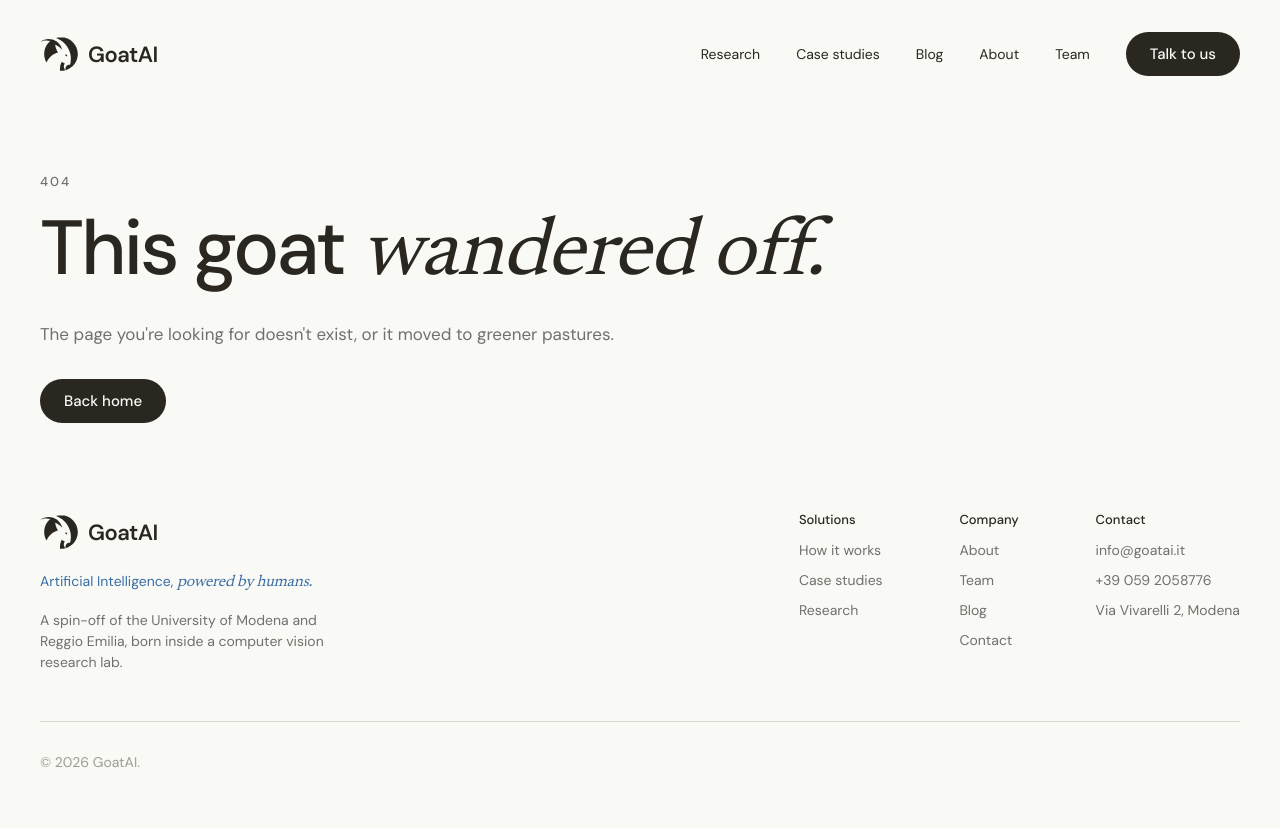
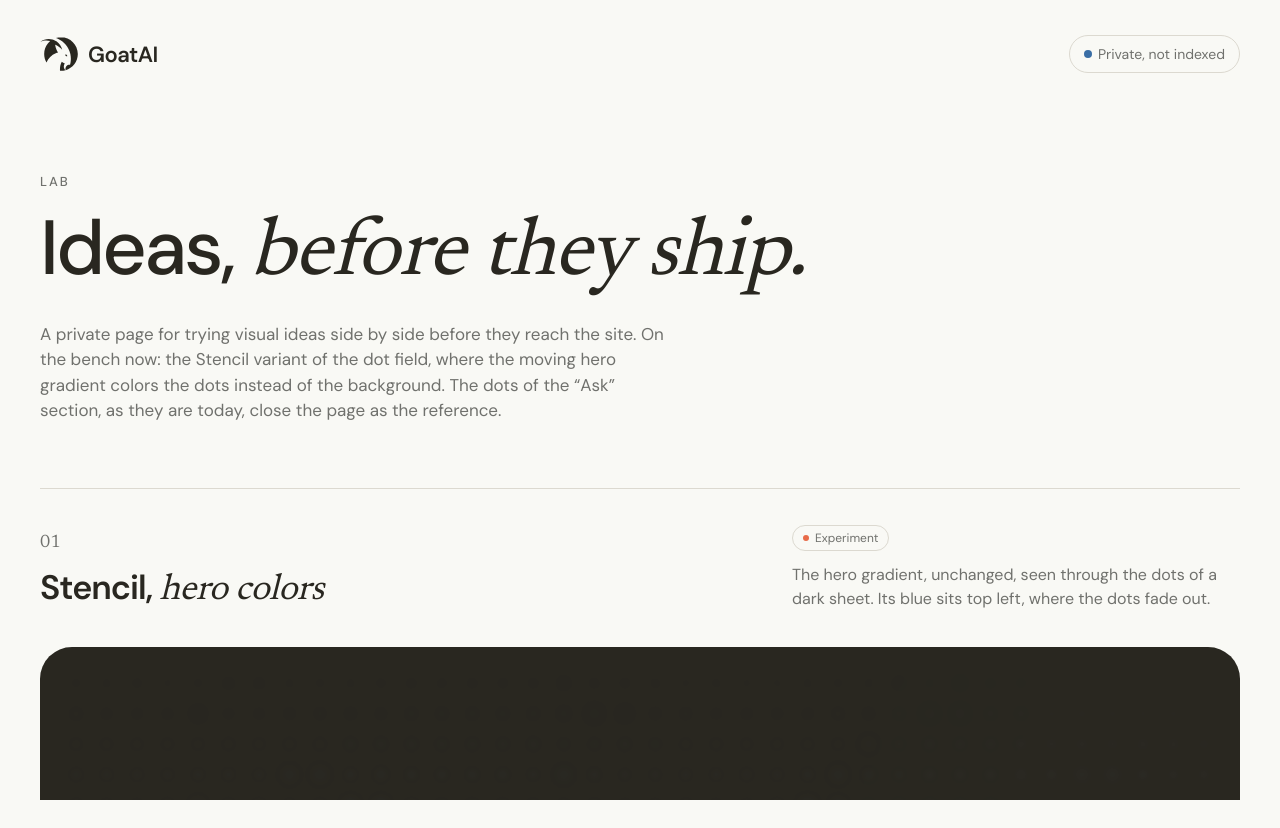
Before and after one commit to jacksalici/goatai.it_2.0, a Next.js app: page /lab in a window 1280 px wide. Before the commit this address had no page. After the commit the page ends 800 px from the top, so only its background shows below. Built offline with nearby package versions, Linux system fonts and the light colour scheme.

Commit message:
feat: add hidden lab page to compare dot field variants

```diff
--- /dev/null
+++ b/src/app/lab/page.tsx
@@ -0,0 +1,114 @@
+import type { Metadata } from "next";
+
+import { DotField } from "@/components/dot-field";
+import { Logo } from "@/components/logo";
+import { PageHeader } from "@/components/page-header";
+import { Badge } from "@/components/ui/badge";
+
+// Graphic experiments. Not linked from anywhere and kept out of search engines:
+// reachable only by typing the URL. The page covers the whole viewport, above
+// the site header and footer, with a bar of its own in the same place, and
+// shows each variant alone in the same rounded box as the "Ask" section, with
+// its name above the box, never on it.
+export const metadata: Metadata = {
+  title: "Lab",
+  robots: { index: false, follow: false },
+};
+
+const box =
+  "min-h-155 w-full rounded-[25px] bg-foreground sm:min-h-140 sm:rounded-[32px]";
+
+const variants: {
+  id: string;
+  name: React.ReactNode;
+  status: "live" | "experiment";
+  note: string;
+  field: React.ReactNode;
+}[] = [
+  {
+    id: "stencil-hero",
+    name: (
+      <>
+        Stencil, <em>hero colors</em>
+      </>
+    ),
+    status: "experiment",
+    note: "The hero gradient, unchanged, seen through the dots of a dark sheet. Its blue sits top left, where the dots fade out.",
+    field: <DotField gradient="dots" blobs="hero" fade="depth" className={box} />,
+  },
+  {
+    id: "stencil",
+    name: (
+      <>
+        Stencil, <em>moved colors</em>
+      </>
+    ),
+    status: "experiment",
+    note: "The same gradient with its colors moved into the visible band: blue on the left, periwinkle in the middle, coral on the right.",
+    field: <DotField gradient="dots" fade="depth" className={box} />,
+  },
+  {
+    id: "home",
+    name: "Depth dot field",
+    status: "live",
+    note: "The dots of the “Ask” section today: multi-color, fading and blurring toward the top. Shown alone, without the aurora orbs behind them.",
+    field: (
+      <DotField gradient={false} dotColor={["blue", "periwinkle", "coral"]} fade="depth" className={box} />
+    ),
+  },
+];
+
+export default function LabPage() {
+  return (
+    <div className="fixed inset-0 z-100 overflow-auto bg-background">
+      <div className="shell flex h-21 items-center md:h-27">
+        <Logo />
+        <Badge
+          variant="outline"
+          className="ml-auto gap-1.5 px-2.5 py-2 text-xs font-normal text-muted-foreground sm:px-3.5 sm:text-sm"
+        >
+          <span className="size-2 rounded-full bg-brand" />
+          Private, not indexed
+        </Badge>
+      </div>
+
+      <PageHeader
+        eyebrow="Lab"
+        title={
+          <>
+            Ideas, <em>before they ship.</em>
+          </>
+        }
+        intro="A private page for trying visual ideas side by side before they reach the site. On the bench now: the Stencil variant of the dot field, where the moving hero gradient colors the dots instead of the background. The dots of the “Ask” section, as they are today, close the page as the reference."
+      />
+
+      <div className="shell flex flex-col gap-17 pb-17.5 sm:gap-24 sm:pb-24">
+        {variants.map((v, i) => (
+          <section key={v.id} id={v.id} className="scroll-mt-6 border-t pt-7 sm:pt-9">
+            <div className="mb-7 grid gap-3 sm:mb-9 md:grid-cols-[1fr_minmax(0,28rem)] md:items-end md:gap-10">
+              <div>
+                <span className="font-serif text-lg text-muted-foreground tabular-nums">
+                  {String(i + 1).padStart(2, "0")}
+                </span>
+                <h2 className="mt-3 text-[28px] font-semibold tracking-[-0.03em] leading-[1.1] sm:text-[34px]">
+                  {v.name}
+                </h2>
+              </div>
+              <div className="flex flex-col items-start gap-3">
+                <Badge
+                  variant="outline"
+                  className="gap-1.5 px-2.5 py-1 text-xs font-normal text-muted-foreground"
+                >
+                  <span className={v.status === "live" ? "size-1.5 rounded-full bg-brand" : "size-1.5 rounded-full bg-coral"} />
+                  {v.status === "live" ? "On the home page" : "Experiment"}
+                </Badge>
+                <p className="leading-normal text-muted-foreground">{v.note}</p>
+              </div>
+            </div>
+            {v.field}
+          </section>
+        ))}
+      </div>
+    </div>
+  );
+}
```
Also changed, not shown: 1 other file (tests, documents, lock files or other folders).
